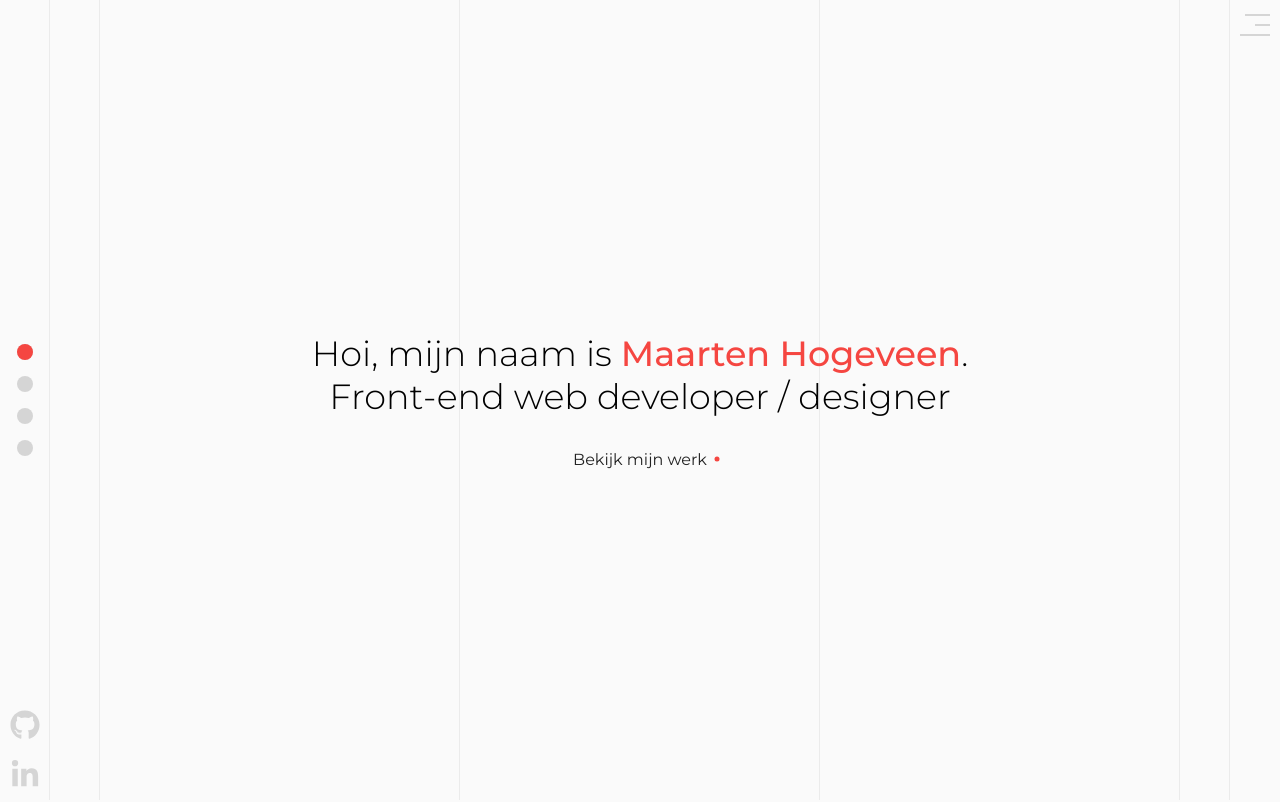
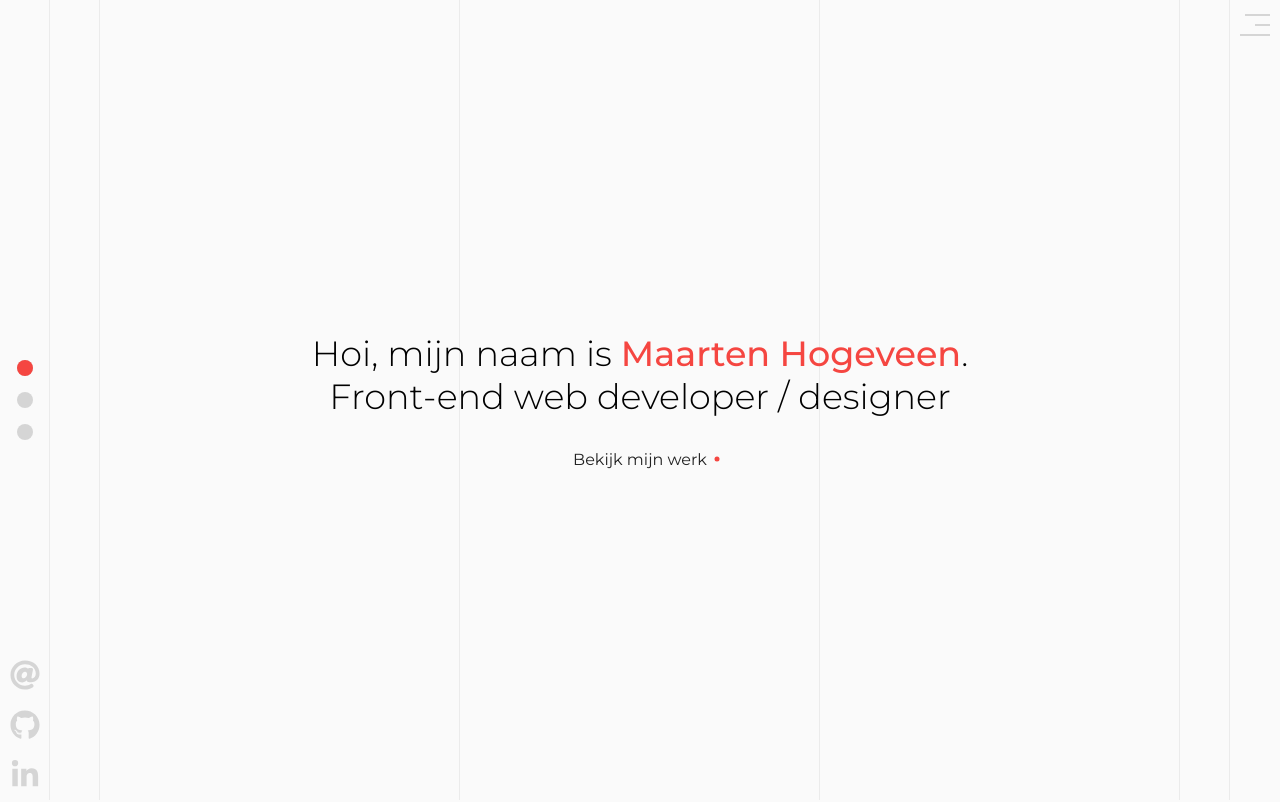
Before and after one commit to mhogeveen/mhogeveen.github.io, a React (Create React App) app: page / in a window 1280 px wide. Shown: the top 802 px of the page. Built offline with nearby package versions, Linux system fonts and the light colour scheme.

Commit message:
Clean up

```diff
--- a/src/components/Navbar.js
+++ b/src/components/Navbar.js
@@ -18,10 +18,6 @@ const sections = [
    {
       name: 'Portfolio',
       id: 'portfolio',
-   },
-   {
-      name: 'Contact',
-      id: 'contact',
    },
 ]
 
--- a/src/components/Portfolio.js
+++ b/src/components/Portfolio.js
@@ -7,9 +7,6 @@ import { projectsArray } from '../assets/projects'
 const Portfolio = () => {
    return (
       <section id='portfolio' className='grid'>
-         {/* <div className='portfolio-title'>
-            <h2>Portfolio</h2>
-         </div> */}
          {projectsArray.map((projectItem) => (
             <Project project={projectItem} key={projectItem.name} />
          ))}
--- a/src/components/SocialIcons.js
+++ b/src/components/SocialIcons.js
@@ -4,10 +4,29 @@ const SocialIcons = () => {
    return (
       <div className='social-icons'>
          <a
+            href='mailto:mhogeveen94@gmail.com'
+            target='_blank'
+            rel='noopener noreferrer'
+            className='icon'
+         >
+            <svg
+               aria-hidden='true'
+               focusable='false'
+               data-prefix='fas'
+               data-icon='at'
+               className='svg-inline--fa fa-at fa-w-16'
+               role='img'
+               xmlns='http://www.w3.org/2000/svg'
+               viewBox='0 0 512 512'
+            >
+               <path d='M256 8C118.941 8 8 118.919 8 256c0 137.059 110.919 248 248 248 48.154 0 95.342-14.14 135.408-40.223 12.005-7.815 14.625-24.288 5.552-35.372l-10.177-12.433c-7.671-9.371-21.179-11.667-31.373-5.129C325.92 429.757 291.314 440 256 440c-101.458 0-184-82.542-184-184S154.542 72 256 72c100.139 0 184 57.619 184 160 0 38.786-21.093 79.742-58.17 83.693-17.349-.454-16.91-12.857-13.476-30.024l23.433-121.11C394.653 149.75 383.308 136 368.225 136h-44.981a13.518 13.518 0 0 0-13.432 11.993l-.01.092c-14.697-17.901-40.448-21.775-59.971-21.775-74.58 0-137.831 62.234-137.831 151.46 0 65.303 36.785 105.87 96 105.87 26.984 0 57.369-15.637 74.991-38.333 9.522 34.104 40.613 34.103 70.71 34.103C462.609 379.41 504 307.798 504 232 504 95.653 394.023 8 256 8zm-21.68 304.43c-22.249 0-36.07-15.623-36.07-40.771 0-44.993 30.779-72.729 58.63-72.729 22.292 0 35.601 15.241 35.601 40.77 0 45.061-33.875 72.73-58.161 72.73z'></path>
+            </svg>
+         </a>
+         <a
             href='https://github.com/mhogeveen'
             target='_blank'
             rel='noopener noreferrer'
-            className='icon icon-github'
+            className='icon'
          >
             <svg
                aria-hidden='true'
@@ -19,17 +38,14 @@ const SocialIcons = () => {
                xmlns='http://www.w3.org/2000/svg'
                viewBox='0 0 496 512'
             >
-               <path
-                  fill='currentColor'
-                  d='M165.9 397.4c0 2-2.3 3.6-5.2 3.6-3.3.3-5.6-1.3-5.6-3.6 0-2 2.3-3.6 5.2-3.6 3-.3 5.6 1.3 5.6 3.6zm-31.1-4.5c-.7 2 1.3 4.3 4.3 4.9 2.6 1 5.6 0 6.2-2s-1.3-4.3-4.3-5.2c-2.6-.7-5.5.3-6.2 2.3zm44.2-1.7c-2.9.7-4.9 2.6-4.6 4.9.3 2 2.9 3.3 5.9 2.6 2.9-.7 4.9-2.6 4.6-4.6-.3-1.9-3-3.2-5.9-2.9zM244.8 8C106.1 8 0 113.3 0 252c0 110.9 69.8 205.8 169.5 239.2 12.8 2.3 17.3-5.6 17.3-12.1 0-6.2-.3-40.4-.3-61.4 0 0-70 15-84.7-29.8 0 0-11.4-29.1-27.8-36.6 0 0-22.9-15.7 1.6-15.4 0 0 24.9 2 38.6 25.8 21.9 38.6 58.6 27.5 72.9 20.9 2.3-16 8.8-27.1 16-33.7-55.9-6.2-112.3-14.3-112.3-110.5 0-27.5 7.6-41.3 23.6-58.9-2.6-6.5-11.1-33.3 2.6-67.9 20.9-6.5 69 27 69 27 20-5.6 41.5-8.5 62.8-8.5s42.8 2.9 62.8 8.5c0 0 48.1-33.6 69-27 13.7 34.7 5.2 61.4 2.6 67.9 16 17.7 25.8 31.5 25.8 58.9 0 96.5-58.9 104.2-114.8 110.5 9.2 7.9 17 22.9 17 46.4 0 33.7-.3 75.4-.3 83.6 0 6.5 4.6 14.4 17.3 12.1C428.2 457.8 496 362.9 496 252 496 113.3 383.5 8 244.8 8zM97.2 352.9c-1.3 1-1 3.3.7 5.2 1.6 1.6 3.9 2.3 5.2 1 1.3-1 1-3.3-.7-5.2-1.6-1.6-3.9-2.3-5.2-1zm-10.8-8.1c-.7 1.3.3 2.9 2.3 3.9 1.6 1 3.6.7 4.3-.7.7-1.3-.3-2.9-2.3-3.9-2-.6-3.6-.3-4.3.7zm32.4 35.6c-1.6 1.3-1 4.3 1.3 6.2 2.3 2.3 5.2 2.6 6.5 1 1.3-1.3.7-4.3-1.3-6.2-2.2-2.3-5.2-2.6-6.5-1zm-11.4-14.7c-1.6 1-1.6 3.6 0 5.9 1.6 2.3 4.3 3.3 5.6 2.3 1.6-1.3 1.6-3.9 0-6.2-1.4-2.3-4-3.3-5.6-2z'
-               ></path>
+               <path d='M165.9 397.4c0 2-2.3 3.6-5.2 3.6-3.3.3-5.6-1.3-5.6-3.6 0-2 2.3-3.6 5.2-3.6 3-.3 5.6 1.3 5.6 3.6zm-31.1-4.5c-.7 2 1.3 4.3 4.3 4.9 2.6 1 5.6 0 6.2-2s-1.3-4.3-4.3-5.2c-2.6-.7-5.5.3-6.2 2.3zm44.2-1.7c-2.9.7-4.9 2.6-4.6 4.9.3 2 2.9 3.3 5.9 2.6 2.9-.7 4.9-2.6 4.6-4.6-.3-1.9-3-3.2-5.9-2.9zM244.8 8C106.1 8 0 113.3 0 252c0 110.9 69.8 205.8 169.5 239.2 12.8 2.3 17.3-5.6 17.3-12.1 0-6.2-.3-40.4-.3-61.4 0 0-70 15-84.7-29.8 0 0-11.4-29.1-27.8-36.6 0 0-22.9-15.7 1.6-15.4 0 0 24.9 2 38.6 25.8 21.9 38.6 58.6 27.5 72.9 20.9 2.3-16 8.8-27.1 16-33.7-55.9-6.2-112.3-14.3-112.3-110.5 0-27.5 7.6-41.3 23.6-58.9-2.6-6.5-11.1-33.3 2.6-67.9 20.9-6.5 69 27 69 27 20-5.6 41.5-8.5 62.8-8.5s42.8 2.9 62.8 8.5c0 0 48.1-33.6 69-27 13.7 34.7 5.2 61.4 2.6 67.9 16 17.7 25.8 31.5 25.8 58.9 0 96.5-58.9 104.2-114.8 110.5 9.2 7.9 17 22.9 17 46.4 0 33.7-.3 75.4-.3 83.6 0 6.5 4.6 14.4 17.3 12.1C428.2 457.8 496 362.9 496 252 496 113.3 383.5 8 244.8 8zM97.2 352.9c-1.3 1-1 3.3.7 5.2 1.6 1.6 3.9 2.3 5.2 1 1.3-1 1-3.3-.7-5.2-1.6-1.6-3.9-2.3-5.2-1zm-10.8-8.1c-.7 1.3.3 2.9 2.3 3.9 1.6 1 3.6.7 4.3-.7.7-1.3-.3-2.9-2.3-3.9-2-.6-3.6-.3-4.3.7zm32.4 35.6c-1.6 1.3-1 4.3 1.3 6.2 2.3 2.3 5.2 2.6 6.5 1 1.3-1.3.7-4.3-1.3-6.2-2.2-2.3-5.2-2.6-6.5-1zm-11.4-14.7c-1.6 1-1.6 3.6 0 5.9 1.6 2.3 4.3 3.3 5.6 2.3 1.6-1.3 1.6-3.9 0-6.2-1.4-2.3-4-3.3-5.6-2z'></path>
             </svg>
          </a>
          <a
             href='https://www.linkedin.com/in/maarten-hogeveen-b0481a112/'
             target='_blank'
             rel='noopener noreferrer'
-            className='icon icon-linkedin'
+            className='icon'
          >
             <svg
                aria-hidden='true'
@@ -41,10 +57,7 @@ const SocialIcons = () => {
                xmlns='http://www.w3.org/2000/svg'
                viewBox='0 0 448 512'
             >
-               <path
-                  fill='currentColor'
-                  d='M100.28 448H7.4V148.9h92.88zM53.79 108.1C24.09 108.1 0 83.5 0 53.8a53.79 53.79 0 0 1 107.58 0c0 29.7-24.1 54.3-53.79 54.3zM447.9 448h-92.68V302.4c0-34.7-.7-79.2-48.29-79.2-48.29 0-55.69 37.7-55.69 76.7V448h-92.78V148.9h89.08v40.8h1.3c12.4-23.5 42.69-48.3 87.88-48.3 94 0 111.28 61.9 111.28 142.3V448z'
-               ></path>
+               <path d='M100.28 448H7.4V148.9h92.88zM53.79 108.1C24.09 108.1 0 83.5 0 53.8a53.79 53.79 0 0 1 107.58 0c0 29.7-24.1 54.3-53.79 54.3zM447.9 448h-92.68V302.4c0-34.7-.7-79.2-48.29-79.2-48.29 0-55.69 37.7-55.69 76.7V448h-92.78V148.9h89.08v40.8h1.3c12.4-23.5 42.69-48.3 87.88-48.3 94 0 111.28 61.9 111.28 142.3V448z'></path>
             </svg>
          </a>
       </div>
--- a/src/sass/components/_portfolio.scss
+++ b/src/sass/components/_portfolio.scss
@@ -9,34 +9,11 @@
    }
 }
 
-// .portfolio-title {
-//    grid-column: 3 / 6;
-//    grid-row: 2;
-//    justify-self: center;
-
-//    & h2 {
-//       font-size: 40px;
-//       font-weight: 300;
-//       margin: 0;
-//    }
-
-//    @media screen and (max-width: $l) {
-//       grid-column: 2 / 5;
-//    }
-
-//    @media screen and (max-width: $m) {
-//       grid-column: 2 / 4;
-//    }
-
-//    @media screen and (max-width: $s) {
-//       grid-column: 2;
-//    }
-// }
-
 .project {
    display: flex;
    flex-direction: column;
    align-items: center;
+   align-self: center;
 
    @include project-columns;
 
--- a/src/sass/components/_socialIcons.scss
+++ b/src/sass/components/_socialIcons.scss
@@ -2,7 +2,7 @@
    position: fixed;
    bottom: 0;
    left: 0;
-   height: 100px;
+   height: 150px;
    width: 50px;
    display: flex;
    flex-direction: column;
```
